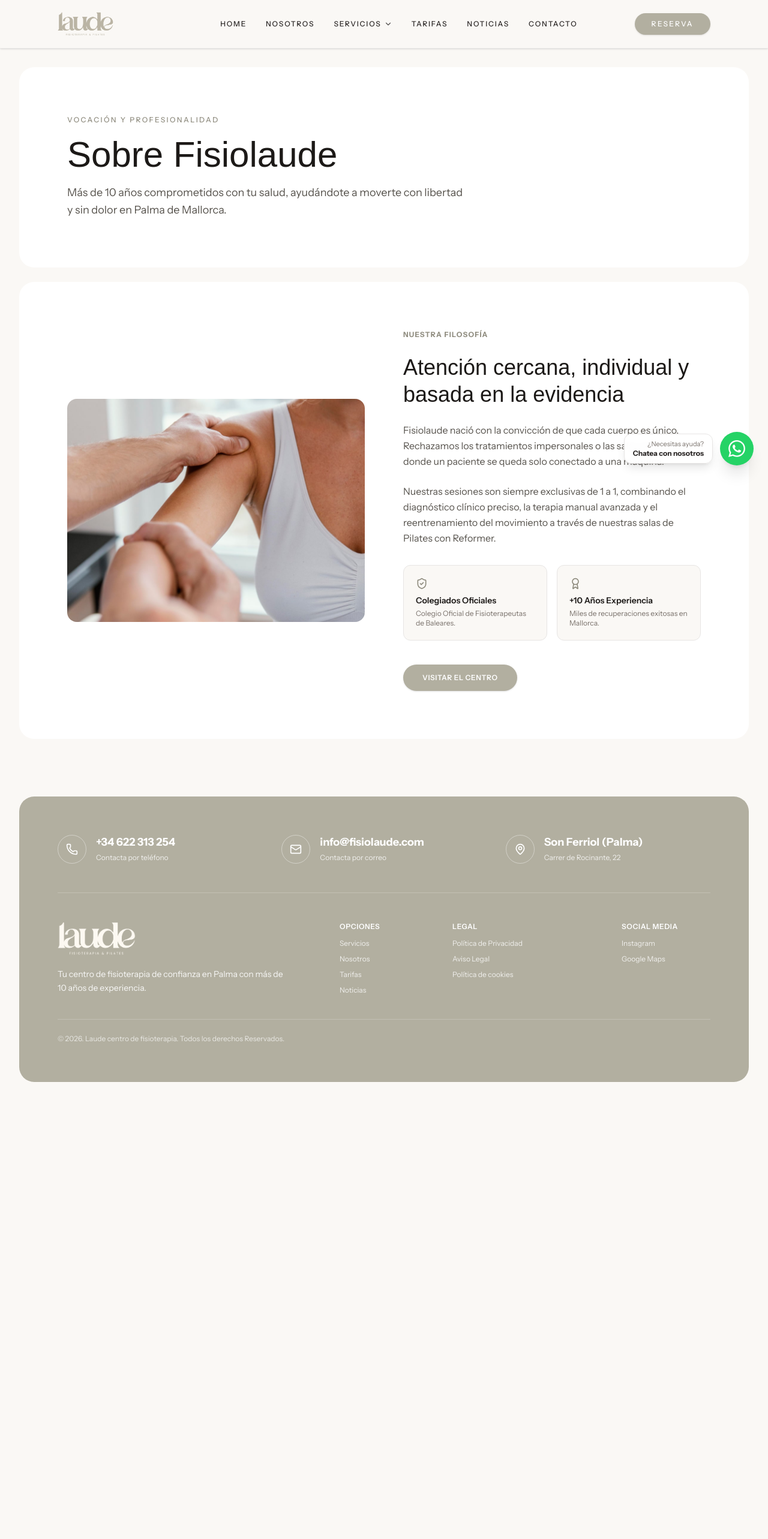
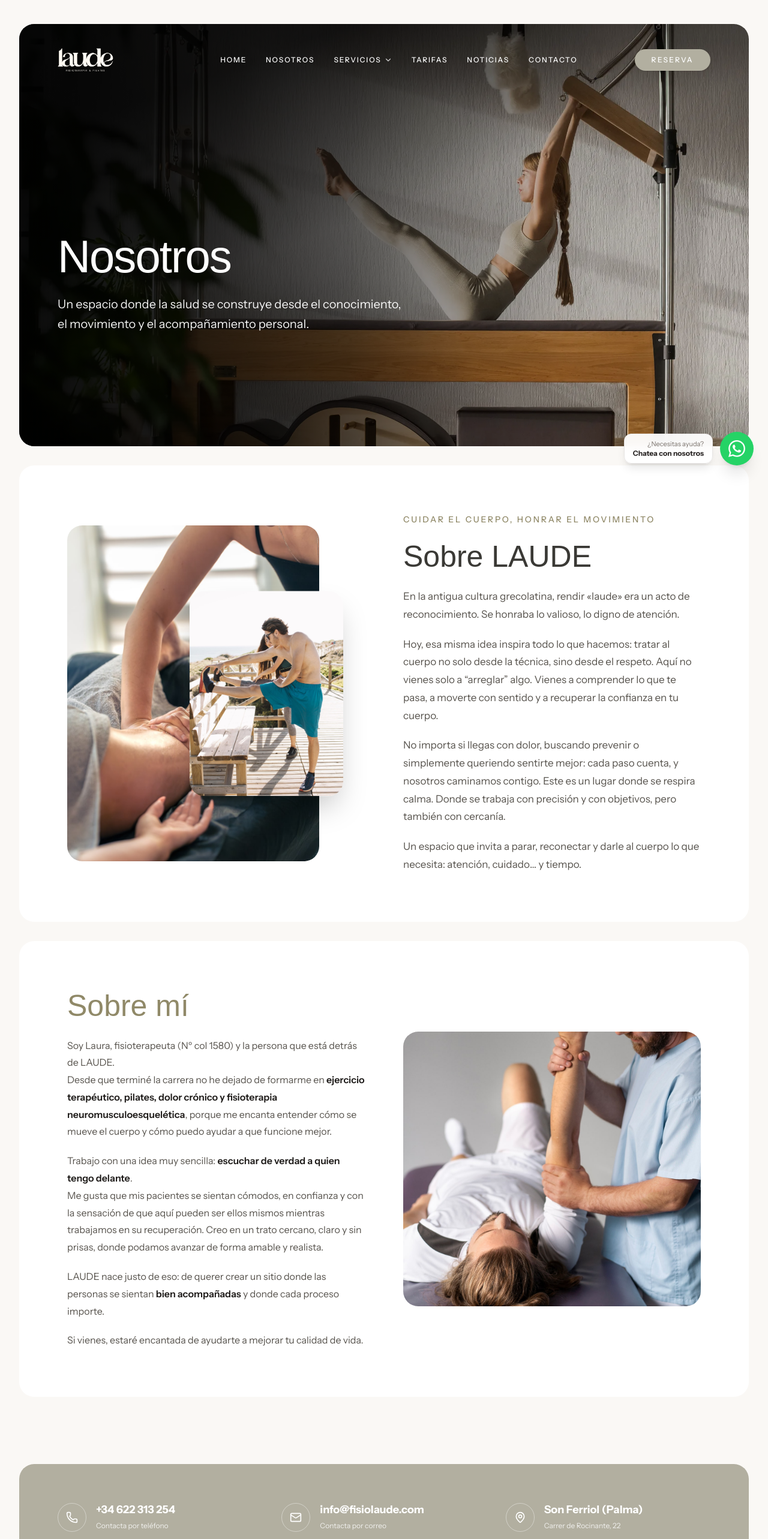
Before and after one commit to AlvaroDesigns/laude, a Next.js app: page /nosotros in a window 1280 px wide. Shown: the top 2566 px of the page at 60% size. Before the commit the page ends 1828 px from the top, so only its background shows below. Built offline with nearby package versions, Linux system fonts and the light colour scheme; a web font is replaced by a local one.

Commit message:
feat(nosotros): replicate exact design, copy and assets from fisiolaude.com/nosotros

```diff
--- a/src/app/nosotros/page.tsx
+++ b/src/app/nosotros/page.tsx
@@ -1,78 +1,160 @@
 import React from 'react';
 import type { Metadata } from 'next';
 import Image from 'next/image';
-import Link from 'next/link';
-import { ShieldCheck, Heart, Award, ArrowRight, CheckCircle2 } from 'lucide-react';
 
 export const metadata: Metadata = {
-  title: 'Sobre Nosotros | Clínica Fisiolaude Palma',
-  description: 'Conoce la clínica Fisiolaude en Palma de Mallorca. Más de 10 años de experiencia en fisioterapia clínica y pilates de la mano de profesionales colegiados.'
+  title: 'Nosotros | Expertos en Fisioterapia y pilates en Palma Mallorca',
+  description:
+    'Laude, clínica de fisioterapia en Mallorca. Rehabilitación, tratamientos personalizados y mejora de tu bienestar físico.',
+  alternates: {
+    canonical: 'https://fisiolaude.com/nosotros/'
+  }
 };
 
 export default function NosotrosPage() {
   return (
-    <div className="space-y-4 sm:space-y-6 pt-24 sm:pt-28 pb-12">
-      {/* Hero Header Section */}
-      <section className="mx-3 sm:mx-5 lg:mx-8 bg-white rounded-[25px] p-8 sm:p-12 lg:p-20 overflow-hidden">
-        <div className="max-w-3xl text-left space-y-4">
-          <p className="text-xs uppercase font-medium tracking-[0.2em] text-[#8F8C7F]">
-            VOCACIÓN Y PROFESIONALIDAD
-          </p>
-          <h1 className="font-editorial text-4xl sm:text-5xl md:text-6xl text-stone-900 font-normal leading-[1.12]">
-            Sobre Fisiolaude
+    <div className="space-y-6 sm:space-y-8 pb-12 sm:pb-16">
+      {/* 1. HERO SECTION (Identical to live fisiolaude.com/nosotros) */}
+      <section className="mx-3 sm:mx-5 lg:mx-8 mt-6 sm:mt-8 lg:mt-10 relative min-h-[85vh] sm:min-h-[88vh] rounded-[25px] overflow-hidden flex items-center justify-start px-6 sm:px-10 lg:px-16 pt-48 sm:pt-56 lg:pt-64 pb-16 sm:pb-24">
+        {/* Background Image */}
+        <div className="absolute inset-0 -z-20">
+          <Image
+            src="/images/Hero-Image.webp"
+            alt="Laude - Fisioterapia y Pilates Palma - Nosotros"
+            fill
+            className="object-cover object-center"
+            priority
+          />
+        </div>
+
+        {/* Left Vignette Overlay for maximum legibility */}
+        <div
+          className="absolute inset-0 -z-10"
+          style={{
+            background:
+              'linear-gradient(90deg, rgba(0,0,0,0.85) 0%, rgba(0,0,0,0.60) 45%, rgba(0,0,0,0.20) 75%, rgba(0,0,0,0.05) 100%)'
+          }}
+        />
+
+        {/* Content */}
+        <div className="max-w-2xl text-left space-y-6">
+          <h1 className="font-editorial text-5xl sm:text-6xl md:text-7xl lg:text-[76px] text-white font-normal leading-[1.05] tracking-tight">
+            Nosotros
           </h1>
-          <p className="text-stone-600 text-base sm:text-lg font-light leading-relaxed max-w-2xl">
-            Más de 10 años comprometidos con tu salud, ayudándote a moverte con libertad y sin dolor en Palma de Mallorca.
+
+          <p className="text-white/95 text-base sm:text-lg md:text-xl font-light leading-relaxed max-w-xl">
+            Un espacio donde la salud se construye desde el conocimiento, el movimiento y el acompañamiento personal.
           </p>
         </div>
       </section>
 
-      {/* Main Philosophy Section */}
+      {/* 2. SOBRE LAUDE SECTION (Collage on left, copy on right) */}
       <section className="mx-3 sm:mx-5 lg:mx-8 bg-white rounded-[25px] p-8 sm:p-12 lg:p-20 overflow-hidden">
         <div className="grid grid-cols-1 lg:grid-cols-12 gap-12 lg:gap-16 items-center">
-          <div className="lg:col-span-6 relative aspect-[4/3] rounded-2xl overflow-hidden ">
-            <Image
-              src="/images/laure_terapeuta-min.jpg"
-              alt="Instalaciones Fisiolaude Palma"
-              fill
-              className="object-cover"
-            />
+          {/* Left: Dual Image Collage */}
+          <div className="lg:col-span-6 relative flex justify-center lg:justify-start">
+            <div className="relative w-full max-w-[420px] mr-6 sm:mr-10">
+              {/* Main vertical photo */}
+              <div className="relative aspect-[3/4] w-full rounded-[25px] overflow-hidden">
+                <Image
+                  src="/images/masaje-spa-de-pantorrillas-y-muslos-tratamiento-relajante-min.jpg"
+                  alt="Tratamiento de fisioterapia y relajación en Laude"
+                  fill
+                  className="object-cover"
+                />
+              </div>
+
+              {/* Overlapping floating photo on right */}
+              <div className="absolute -right-6 sm:-right-10 top-1/2 -translate-y-1/2 w-48 sm:w-56 md:w-64 aspect-[3/4] rounded-[25px] overflow-hidden shadow-2xl z-10">
+                <Image
+                  src="/images/pareja-estirando-en-la-playa-min-scaled.jpg"
+                  alt="Cuidar el cuerpo y honrar el movimiento"
+                  fill
+                  className="object-cover"
+                />
+              </div>
+            </div>
           </div>
 
+          {/* Right: Narrative Copy */}
           <div className="lg:col-span-6 space-y-6 text-left">
-            <p className="text-xs uppercase font-bold tracking-widest text-[#8F8C7F]">
-              NUESTRA FILOSOFÍA
-            </p>
-            <h2 className="font-editorial text-3xl sm:text-4xl text-stone-900 font-normal leading-tight">
-              Atención cercana, individual y basada en la evidencia
-            </h2>
-            <p className="text-sm sm:text-base text-stone-600 font-light leading-relaxed">
-              Fisiolaude nació con la convicción de que cada cuerpo es único. Rechazamos los tratamientos impersonales o las salas abarrotadas donde un paciente se queda solo conectado a una máquina.
-            </p>
-            <p className="text-sm sm:text-base text-stone-600 font-light leading-relaxed">
-              Nuestras sesiones son siempre exclusivas de 1 a 1, combinando el diagnóstico clínico preciso, la terapia manual avanzada y el reentrenamiento del movimiento a través de nuestras salas de Pilates con Reformer.
+            <p className="text-xs sm:text-sm uppercase font-medium tracking-[0.2em] text-[#908968]">
+              Cuidar el cuerpo, honrar el movimiento
             </p>
 
-            <div className="grid grid-cols-1 sm:grid-cols-2 gap-4 pt-2">
-              <div className="p-5 bg-[#FAF8F5] rounded-xl border border-stone-200">
-                <ShieldCheck className="w-5 h-5 text-[#8F8C7F] mb-2" />
-                <p className="text-sm font-semibold text-stone-900">Colegiados Oficiales</p>
-                <p className="text-xs text-stone-500 mt-1 font-light">Colegio Oficial de Fisioterapeutas de Baleares.</p>
-              </div>
-              <div className="p-5 bg-[#FAF8F5] rounded-xl border border-stone-200">
-                <Award className="w-5 h-5 text-[#8F8C7F] mb-2" />
-                <p className="text-sm font-semibold text-stone-900">+10 Años Experiencia</p>
-                <p className="text-xs text-stone-500 mt-1 font-light">Miles de recuperaciones exitosas en Mallorca.</p>
-              </div>
+            <h2 className="font-editorial text-4xl sm:text-5xl lg:text-[50px] text-[#3A3935] font-normal leading-[1.12]">
+              Sobre LAUDE
+            </h2>
+
+            <div className="space-y-5 text-stone-600 font-light text-base sm:text-[17px] leading-[1.75] max-w-xl">
+              <p>
+                En la antigua cultura grecolatina, rendir «laude» era un acto de reconocimiento. Se honraba lo valioso, lo digno de atención.
+              </p>
+              <p>
+                Hoy, esa misma idea inspira todo lo que hacemos: tratar al cuerpo no solo desde la técnica, sino desde el respeto. Aquí no vienes solo a “arreglar” algo. Vienes a comprender lo que te pasa, a moverte con sentido y a recuperar la confianza en tu cuerpo.
+              </p>
+              <p>
+                No importa si llegas con dolor, buscando prevenir o simplemente queriendo sentirte mejor: cada paso cuenta, y nosotros caminamos contigo. Este es un lugar donde se respira calma. Donde se trabaja con precisión y con objetivos, pero también con cercanía.
+              </p>
+              <p>
+                Un espacio que invita a parar, reconectar y darle al cuerpo lo que necesita: atención, cuidado… y tiempo.
+              </p>
             </div>
+          </div>
+        </div>
+      </section>
 
-            <div className="pt-4">
-              <Link
-                href="/contacto"
-                className="inline-block bg-[#B2AFA0] hover:bg-[#9E9B8D] text-white px-8 py-3.5 rounded-full text-xs uppercase tracking-wider font-semibold shadow transition-all hover:scale-105"
-              >
-                Visitar el Centro
-              </Link>
+      {/* 3. SOBRE MÍ SECTION (Bio text on left, therapist photo on right) */}
+      <section className="mx-3 sm:mx-5 lg:mx-8 bg-white rounded-[25px] p-8 sm:p-12 lg:p-20 overflow-hidden">
+        <div className="grid grid-cols-1 lg:grid-cols-12 gap-12 lg:gap-16 items-center">
+          {/* Left: Bio text */}
+          <div className="lg:col-span-6 space-y-6 text-left">
+            <h2 className="font-editorial text-4xl sm:text-5xl lg:text-[50px] text-[#908968] font-normal leading-[1.12]">
+              Sobre mí
+            </h2>
+
+            <div className="space-y-5 text-stone-600 font-light text-base sm:text-[16px] leading-[1.8] max-w-xl">
+              <p>
+                Soy Laura, fisioterapeuta (Nº col 1580) y la persona que está detrás de LAUDE.
+                <br />
+                Desde que terminé la carrera no he dejado de formarme en{' '}
+                <strong className="font-semibold text-stone-900">
+                  ejercicio terapéutico, pilates, dolor crónico y fisioterapia neuromusculoesquelética
+                </strong>
+                , porque me encanta entender cómo se mueve el cuerpo y cómo puedo ayudar a que funcione mejor.
+              </p>
+
+              <p>
+                Trabajo con una idea muy sencilla:{' '}
+                <strong className="font-semibold text-stone-900">
+                  escuchar de verdad a quien tengo delante
+                </strong>
+                .
+                <br />
+                Me gusta que mis pacientes se sientan cómodos, en confianza y con la sensación de que aquí pueden ser ellos mismos mientras trabajamos en su recuperación. Creo en un trato cercano, claro y sin prisas, donde podamos avanzar de forma amable y realista.
+              </p>
+
+              <p>
+                LAUDE nace justo de eso: de querer crear un sitio donde las personas se sientan{' '}
+                <strong className="font-semibold text-stone-900">bien acompañadas</strong>{' '}
+                y donde cada proceso importe.
+              </p>
+
+              <p>
+                Si vienes, estaré encantada de ayudarte a mejorar tu calidad de vida.
+              </p>
+            </div>
+          </div>
+
+          {/* Right: Laura / Therapist photo */}
+          <div className="lg:col-span-6 flex justify-center lg:justify-end">
+            <div className="relative aspect-[13/12] w-full max-w-[560px] rounded-[25px] overflow-hidden">
+              <Image
+                src="/images/fisio_s-min.jpg"
+                alt="Laura - Fisioterapeuta LAUDE (Nº col 1580)"
+                fill
+                className="object-cover object-center"
+              />
             </div>
           </div>
         </div>
--- a/src/components/layout/Header.tsx
+++ b/src/components/layout/Header.tsx
@@ -27,7 +27,7 @@ export function Header() {
     setServicesDropdownOpen(false);
   }, [pathname]);
 
-  const isTransparent = isHome && !scrolled;
+  const isTransparent = (isHome || pathname === '/nosotros' || pathname === '/nosotros/' || pathname?.startsWith('/nosotros')) && !scrolled;
 
   return (
     <header
```
